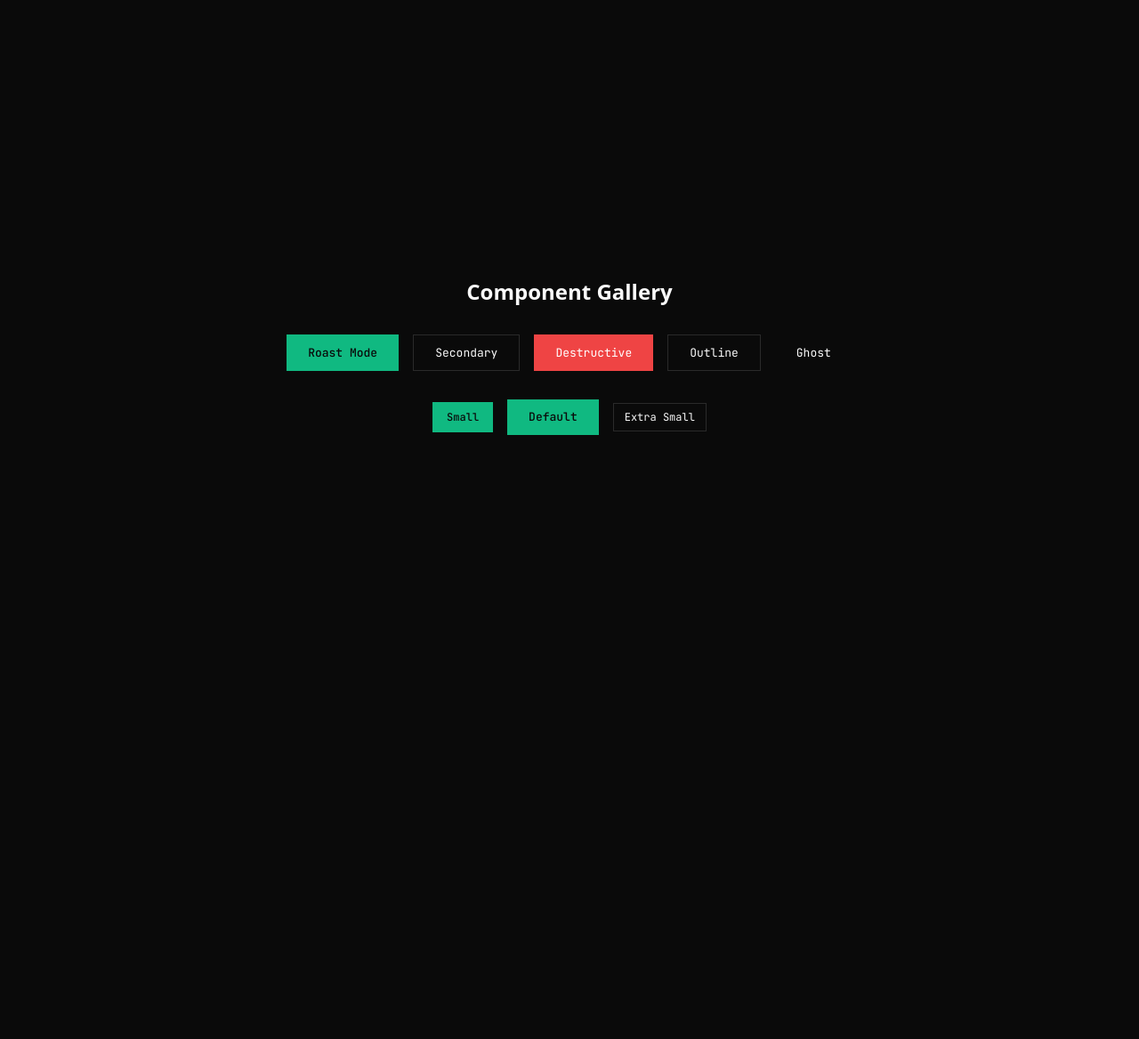
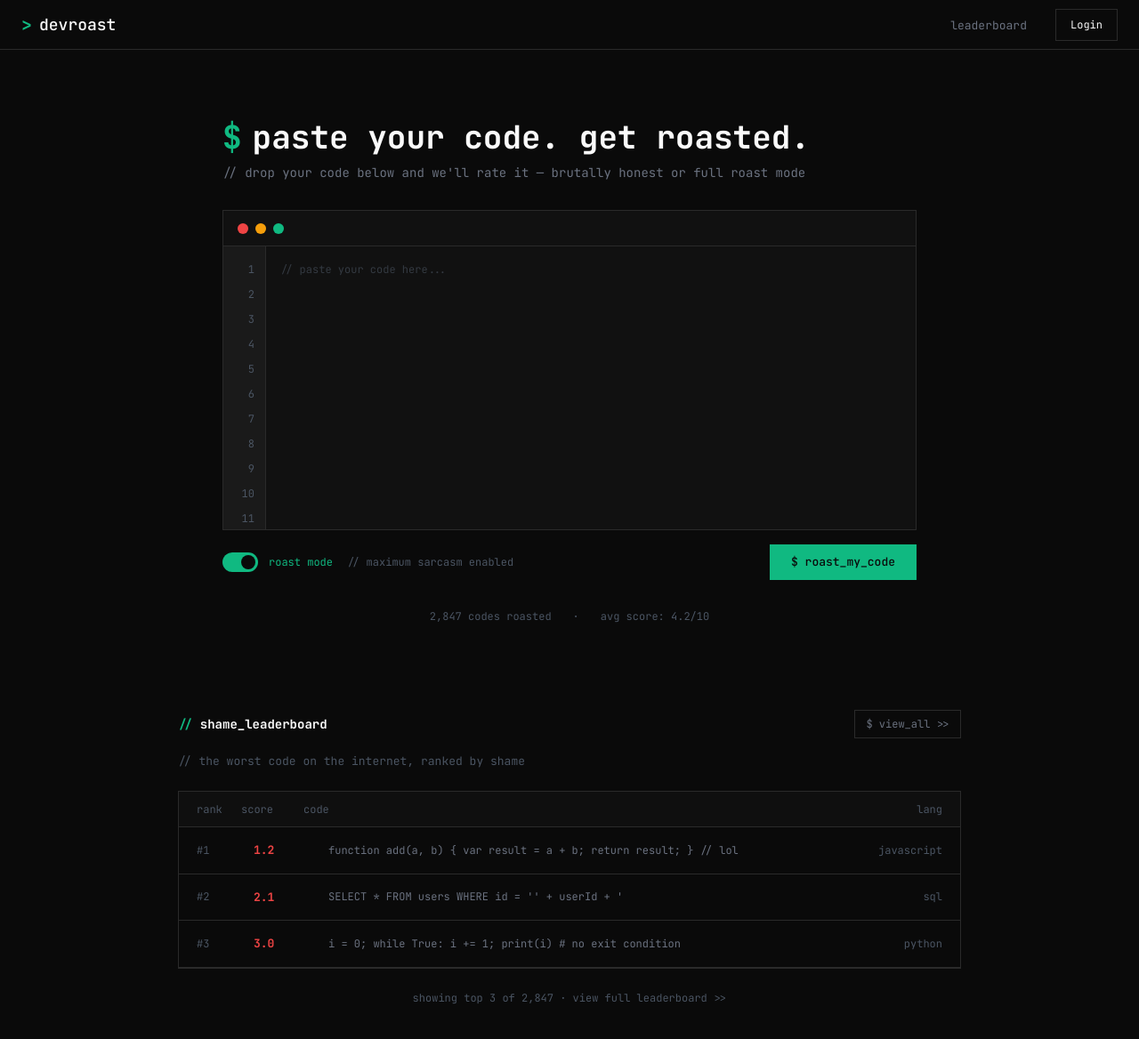
Before and after one commit to Luizfbm/Dev-roast, a Next.js app: page / in a window 1280 px wide. Shown: the top 1168 px of the page at 89% size. Before the commit the page ends 800 px from the top, so only its background shows below. Built offline with nearby package versions, Linux system fonts and the light colour scheme.

Commit message:
Criacao da homepage

```diff
--- a/src/app/layout.tsx
+++ b/src/app/layout.tsx
@@ -1,6 +1,9 @@
 import type { Metadata } from "next";
 import { JetBrains_Mono } from "next/font/google";
 import "./globals.css";
+import { Navbar, NavLogo, NavLink } from "@/components/ui/navbar";
+import { Button } from "@/components/ui/button";
+import Link from "next/link";
 
 const jetbrainsMono = JetBrains_Mono({
   subsets: ["latin"],
@@ -8,8 +11,9 @@ const jetbrainsMono = JetBrains_Mono({
 });
 
 export const metadata: Metadata = {
-  title: "Blank App",
-  description: "A totally blank Next.js app",
+  title: "devroast — paste your code. get roasted.",
+  description:
+    "Drop your code and get a brutally honest review, powered by AI.",
 };
 
 export default function RootLayout({
@@ -19,7 +23,19 @@ export default function RootLayout({
 }) {
   return (
     <html lang="en">
-      <body className={`${jetbrainsMono.variable} font-sans antialiased`}>
+      <body className={`${jetbrainsMono.variable} font-mono antialiased bg-bg-page text-text-primary`}>
+        <Navbar>
+          <NavLogo>
+            <span className="text-accent-green font-bold text-xl">&gt;</span>
+            <span className="font-medium text-[18px] text-text-primary">devroast</span>
+          </NavLogo>
+          <div className="flex items-center gap-8">
+            <Link href="/leaderboard">
+              <NavLink>leaderboard</NavLink>
+            </Link>
+            <Button variant="secondary" size="sm">Login</Button>
+          </div>
+        </Navbar>
         {children}
       </body>
     </html>
--- a/src/app/page.tsx
+++ b/src/app/page.tsx
@@ -1,25 +1,111 @@
+import { CodeEditor } from "@/components/ui/code-editor";
+import { TableRow } from "@/components/ui/table-row";
 import { Button } from "@/components/ui/button";
+import Link from "next/link";
 
-export default function Page() {
+const LEADERBOARD_DATA = [
+  {
+    rank: "#1",
+    score: "1.2",
+    code: "function add(a, b) { var result = a + b; return result; } // lol",
+    lang: "javascript",
+  },
+  {
+    rank: "#2",
+    score: "2.1",
+    code: "SELECT * FROM users WHERE id = '" + "' + userId + '",
+    lang: "sql",
+  },
+  {
+    rank: "#3",
+    score: "3.0",
+    code: "i = 0; while True: i += 1; print(i) # no exit condition",
+    lang: "python",
+  },
+];
+
+export default function HomePage() {
   return (
-    <div className="flex flex-col items-center justify-center min-h-screen gap-8 p-8">
-      <h1 className="text-2xl font-bold font-sans">Component Gallery</h1>
+    <main className="min-h-screen bg-bg-page">
+      <div className="max-w-[960px] mx-auto px-10 pt-20 pb-16 flex flex-col gap-8 items-center">
 
-      <div className="flex flex-wrap gap-4">
-        <Button variant="primary">Roast Mode</Button>
-        <Button variant="secondary">Secondary</Button>
-        <Button variant="destructive">Destructive</Button>
-        <Button variant="outline">Outline</Button>
-        <Button variant="ghost">Ghost</Button>
+        {/* Hero Title */}
+        <div className="flex flex-col gap-3 w-[780px]">
+          <div className="flex items-center gap-3">
+            <span className="text-accent-green font-bold text-[36px] leading-none">$</span>
+            <h1 className="text-[36px] font-bold leading-none text-text-primary">
+              paste your code. get roasted.
+            </h1>
+          </div>
+          <p className="text-text-secondary text-sm font-mono">
+            // drop your code below and we&apos;ll rate it — brutally honest or full roast mode
+          </p>
+        </div>
+
+        {/* Code Editor */}
+        <CodeEditor />
+
+        {/* Footer Stats */}
+        <div className="flex items-center gap-6 text-text-tertiary text-[12px] font-mono">
+          <span>2,847 codes roasted</span>
+          <span>·</span>
+          <span>avg score: 4.2/10</span>
+        </div>
+
+        {/* Spacer */}
+        <div className="h-8" />
+
+        {/* Leaderboard Preview */}
+        <div className="flex flex-col gap-6 w-full">
+          {/* Header */}
+          <div className="flex items-center justify-between w-full">
+            <div className="flex items-center gap-2">
+              <span className="text-accent-green font-bold text-sm">//</span>
+              <h2 className="text-sm font-bold text-text-primary">shame_leaderboard</h2>
+            </div>
+            <Link href="/leaderboard">
+              <Button variant="link" size="xs">$ view_all &gt;&gt;</Button>
+            </Link>
+          </div>
+
+          {/* Subtitle */}
+          <p className="text-text-tertiary text-[13px] font-mono -mt-2">
+            // the worst code on the internet, ranked by shame
+          </p>
+
+          {/* Table */}
+          <div className="border border-border-primary w-full">
+            {/* Table Header */}
+            <div className="flex items-center h-10 px-5 bg-bg-surface border-b border-border-primary">
+              <span className="w-[50px] text-text-tertiary text-xs font-mono">rank</span>
+              <span className="w-[70px] text-text-tertiary text-xs font-mono">score</span>
+              <span className="flex-1 text-text-tertiary text-xs font-mono">code</span>
+              <span className="w-[100px] text-text-tertiary text-xs font-mono text-right">lang</span>
+            </div>
+
+            {/* Rows */}
+            {LEADERBOARD_DATA.map((row) => (
+              <TableRow
+                key={row.rank}
+                rank={row.rank}
+                score={row.score}
+                code={row.code}
+                lang={row.lang}
+              />
+            ))}
+          </div>
+
+          {/* Footer hint */}
+          <div className="flex justify-center">
+            <p className="text-text-tertiary text-[12px] font-mono">
+              showing top 3 of 2,847 ·{" "}
+              <Link href="/leaderboard" className="hover:text-text-secondary transition-colors">
+                view full leaderboard &gt;&gt;
+              </Link>
+            </p>
+          </div>
+        </div>
       </div>
-
-      <div className="flex flex-wrap items-center gap-4">
-        <Button size="sm">Small</Button>
-        <Button size="default">Default</Button>
-        <Button variant="outline" size="xs">
-          Extra Small
-        </Button>
-      </div>
-    </div>
+    </main>
   );
 }
--- /dev/null
+++ b/src/components/ui/code-editor.tsx
@@ -0,0 +1,80 @@
+"use client";
+
+import * as React from "react";
+import { Toggle } from "@/components/ui/toggle";
+import { Button } from "@/components/ui/button";
+
+interface CodeEditorProps {
+  onSubmit?: (code: string, roastMode: boolean) => void;
+}
+
+export function CodeEditor({ onSubmit }: CodeEditorProps) {
+  const [code, setCode] = React.useState("");
+  const [roastMode, setRoastMode] = React.useState(true);
+  const lines = code.split("\n");
+  const lineCount = Math.max(lines.length, 16);
+
+  const handleSubmit = () => {
+    if (code.trim()) {
+      onSubmit?.(code, roastMode);
+    }
+  };
+
+  return (
+    <div className="w-[780px] flex flex-col gap-4">
+      {/* Code Editor Box */}
+      <div
+        className="border border-border-primary bg-bg-input overflow-hidden"
+        style={{ height: 360 }}
+      >
+        {/* Window dots header */}
+        <div className="flex items-center h-10 px-4 border-b border-border-primary">
+          <div className="flex items-center gap-2">
+            <div className="w-3 h-3 rounded-full bg-accent-red" />
+            <div className="w-3 h-3 rounded-full bg-accent-amber" />
+            <div className="w-3 h-3 rounded-full bg-accent-green" />
+          </div>
+        </div>
+
+        {/* Editor body */}
+        <div className="flex h-[320px]">
+          {/* Line numbers */}
+          <div className="flex flex-col items-end gap-2 px-3 py-4 border-r border-border-primary bg-secondary/30 select-none min-w-[48px]">
+            {Array.from({ length: lineCount }).map((_, i) => (
+              <span key={i} className="text-text-tertiary text-[12px] leading-5">
+                {i + 1}
+              </span>
+            ))}
+          </div>
+
+          {/* Textarea */}
+          <textarea
+            className="flex-1 bg-transparent text-text-primary text-[12px] leading-5 p-4 resize-none outline-none font-mono placeholder:text-text-tertiary/60"
+            placeholder="// paste your code here..."
+            value={code}
+            onChange={(e) => setCode(e.target.value)}
+            spellCheck={false}
+          />
+        </div>
+      </div>
+
+      {/* Actions Bar */}
+      <div className="flex items-center justify-between w-full">
+        <div className="flex items-center gap-4">
+          <Toggle
+            label="roast mode"
+            checked={roastMode}
+            onCheckedChange={setRoastMode}
+          />
+          <span className="text-text-tertiary text-[12px] font-mono">
+            // maximum sarcasm enabled
+          </span>
+        </div>
+
+        <Button variant="primary" onClick={handleSubmit}>
+          $ roast_my_code
+        </Button>
+      </div>
+    </div>
+  );
+}
--- a/src/components/ui/navbar.tsx
+++ b/src/components/ui/navbar.tsx
@@ -3,6 +3,14 @@ import { tv, type VariantProps } from "tailwind-variants";
 
 const navbar = tv({
   base: "flex h-14 w-full items-center justify-between border-b border-border-primary bg-bg-page px-6",
+});
+
+const navLogo = tv({
+  base: "flex items-center gap-2",
+});
+
+const navLink = tv({
+  base: "font-mono text-[13px] text-text-secondary transition-colors hover:text-text-primary cursor-pointer",
 });
 
 export interface NavbarProps
@@ -14,18 +22,17 @@ const Navbar = ({ className, ...props }: NavbarProps) => {
 };
 
 const NavLogo = ({ children, className, ...props }: ComponentProps<"div">) => (
-  <div className={`flex items-center gap-2 ${className ?? ""}`} {...props}>
+  <div className={navLogo({ className })} {...props}>
     {children}
   </div>
 );
 
-const NavLink = ({ children, className, ...props }: ComponentProps<"span">) => (
-  <span
-    className={`font-mono text-[13px] text-text-secondary transition-colors hover:text-text-primary cursor-pointer ${
-      className ?? ""
-    }`}
-    {...props}
-  >
+const NavLink = ({
+  children,
+  className,
+  ...props
+}: ComponentProps<"span">) => (
+  <span className={navLink({ className })} {...props}>
     {children}
   </span>
 );
```
